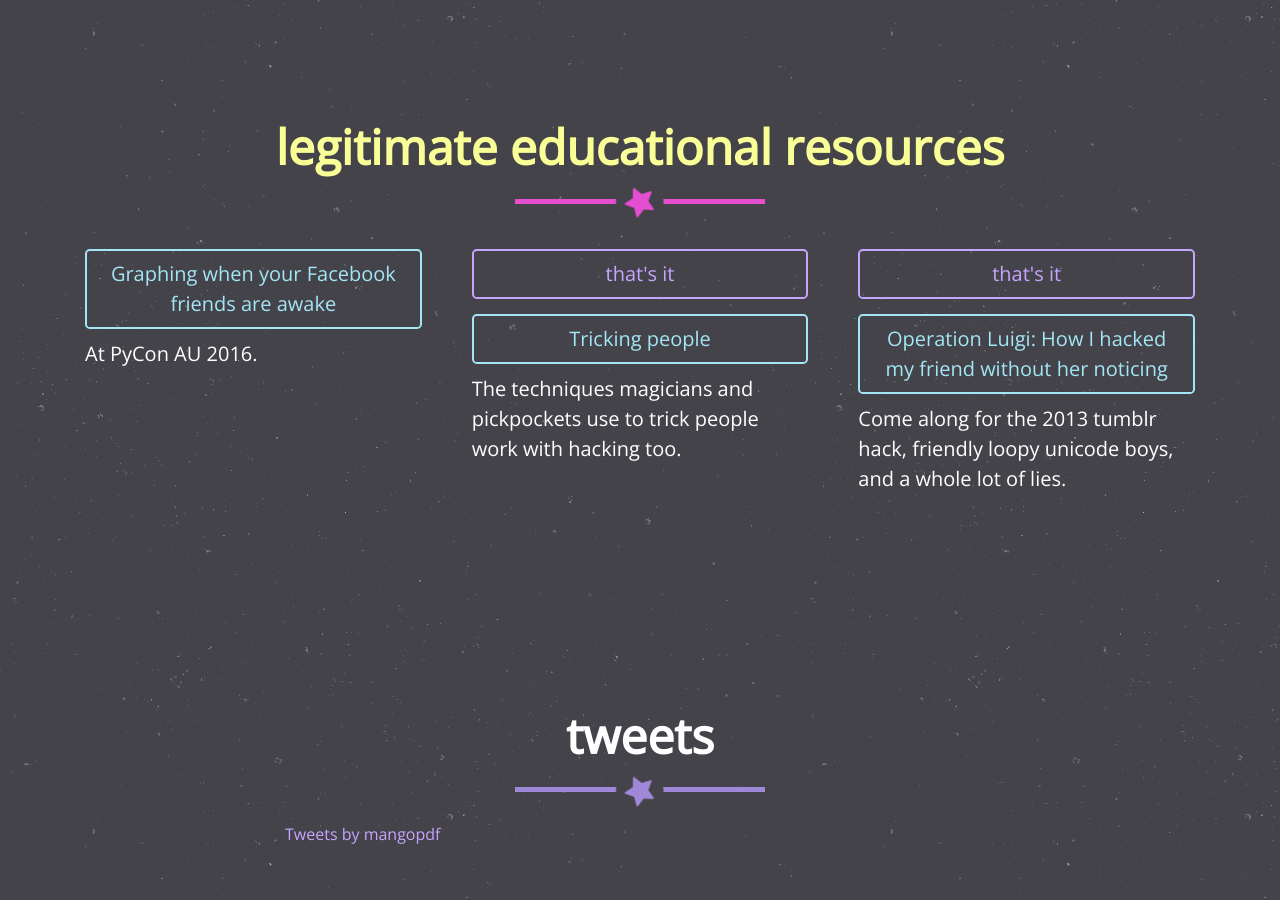
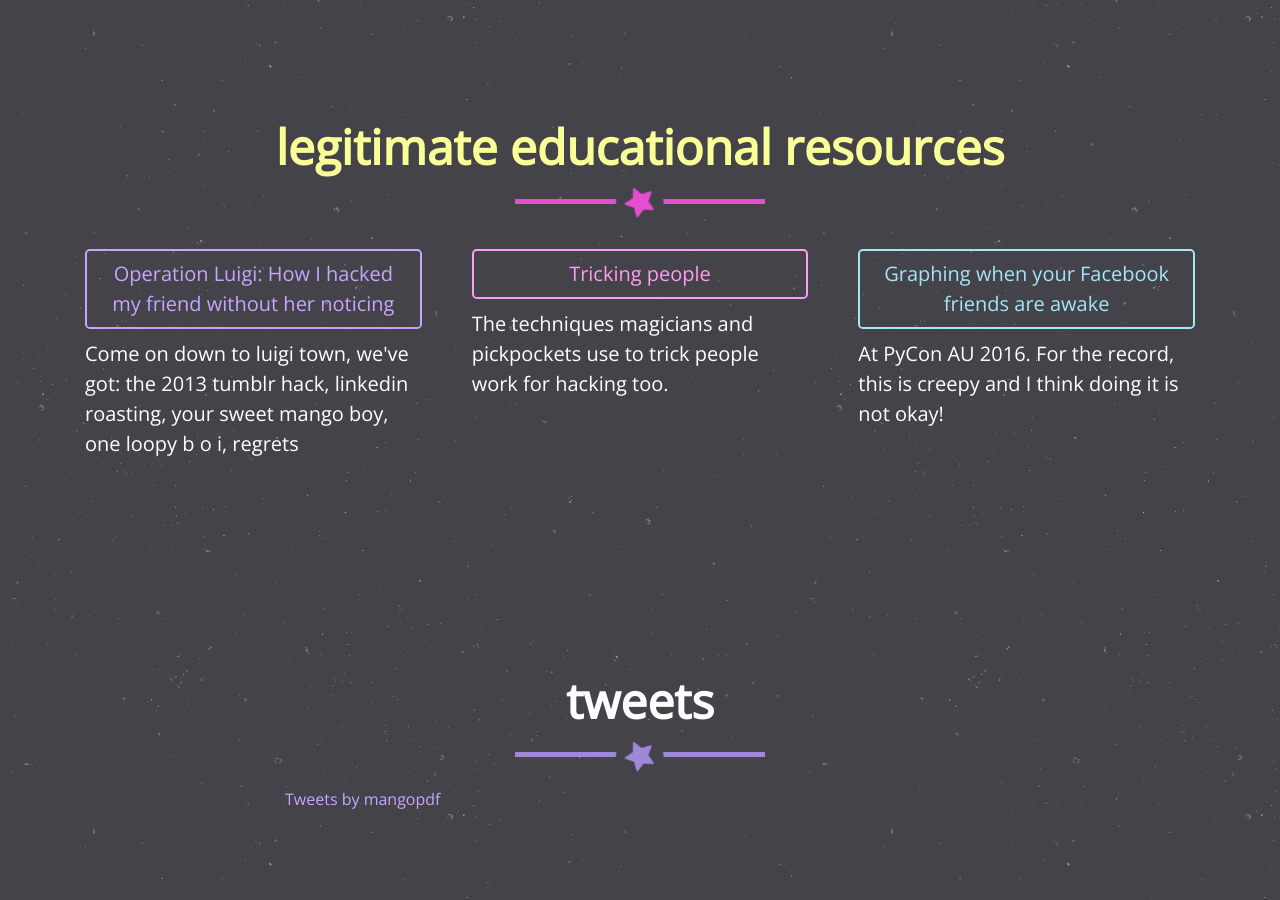
Before and after one commit to mangopdf/mangopdf.github.io, a Jekyll site: the page built from README.md, in a window 1280 px wide and 900 px high, scrolled down 2334 px. Built offline with Jekyll 4.4.1, drawn with Linux system fonts in a browser that asks for light colours; our own code applies the rules of GitHub Pages for plain Markdown files; comment, search, counter and statistics services are not loaded; some of the changed text lies outside the part shown.

Commit message:
thirsty for content

```diff
--- a/_layouts/home.html
+++ b/_layouts/home.html
@@ -167,39 +167,38 @@ layout: default
         <div class="grid">
 
             <div class=" portfolio-item">
-                <a href="https://www.youtube.com/watch?v=MkSkqMvGBuo" class="btn btn-lg btn-outline btn-lightblue">Graphing when your Facebook friends are awake</a>
+                <a href="https://www.youtube.com/watch?v=9S3zwwCEe0E" class="btn btn-lg btn-outline btn-purple">Operation Luigi: How I hacked my friend without her noticing</a>
                 <div class="caption">
                     <div class="caption-content">
                         <p>
-                        At PyCon AU 2016.
+                        Come on down to luigi town, we've got: the 2013 tumblr hack, linkedin roasting, your sweet mango boy, one loopy b o i, regrets
                         </p>
                     </div>
                 </div>
             </div>
 
             <div class=" portfolio-item">
-                <a href="#" class="btn btn-lg btn-outline btn-purple">that's it</a>
-                <a href="https://www.youtube.com/watch?v=nSu11VvVL9M" class="btn btn-lg btn-outline btn-lightblue">Tricking people</a>
+                <a href="https://www.youtube.com/watch?v=nSu11VvVL9M" class="btn btn-lg btn-outline btn-pink">Tricking people</a>
                 <div class="caption">
                     <div class="caption-content">
                         <p>
-                        The techniques magicians and pickpockets use to trick people work with hacking too.
+                        The techniques magicians and pickpockets use to trick people work for hacking too.
                         </p>
                     </div>
                 </div>
             </div>
+
             <div class=" portfolio-item">
-                <a href="#" class="btn btn-lg btn-outline btn-purple">that's it</a>
-                <a href="https://www.youtube.com/watch?v=4NejZ3g_vRc" class="btn btn-lg btn-outline btn-lightblue">Operation Luigi: How I hacked my friend without her noticing</a>
-
+                <a href="https://www.youtube.com/watch?v=MkSkqMvGBuo" class="btn btn-lg btn-outline btn-lightblue">Graphing when your Facebook friends are awake</a>
                 <div class="caption">
                     <div class="caption-content">
                         <p>
-                        Come along for the 2013 tumblr hack, friendly loopy unicode boys, and a whole lot of lies.
+                        At PyCon AU 2016. For the record, this is creepy and I think doing it is not okay!
                         </p>
                     </div>
                 </div>
             </div>
+
 
         </div>
       </div>
@@ -252,5 +251,4 @@ layout: default
         </div>
       </div>
   </footer>
-
 </div>
```
Also changed, not shown: _posts/2018-03-01-hacking-your-neighbours-wifi.md (+1 -1 lines), 1 other file.
